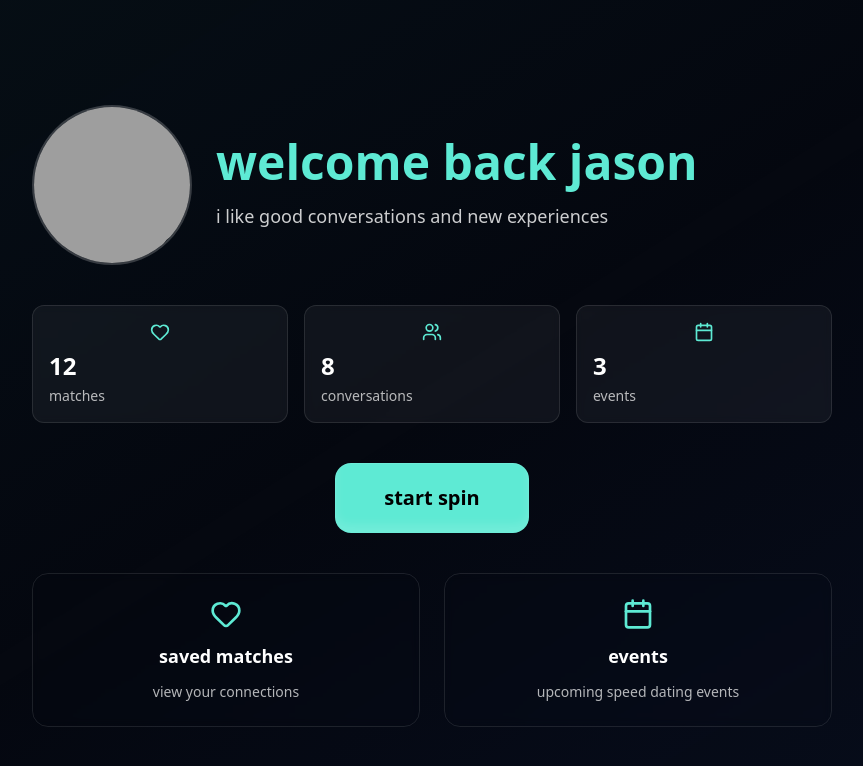
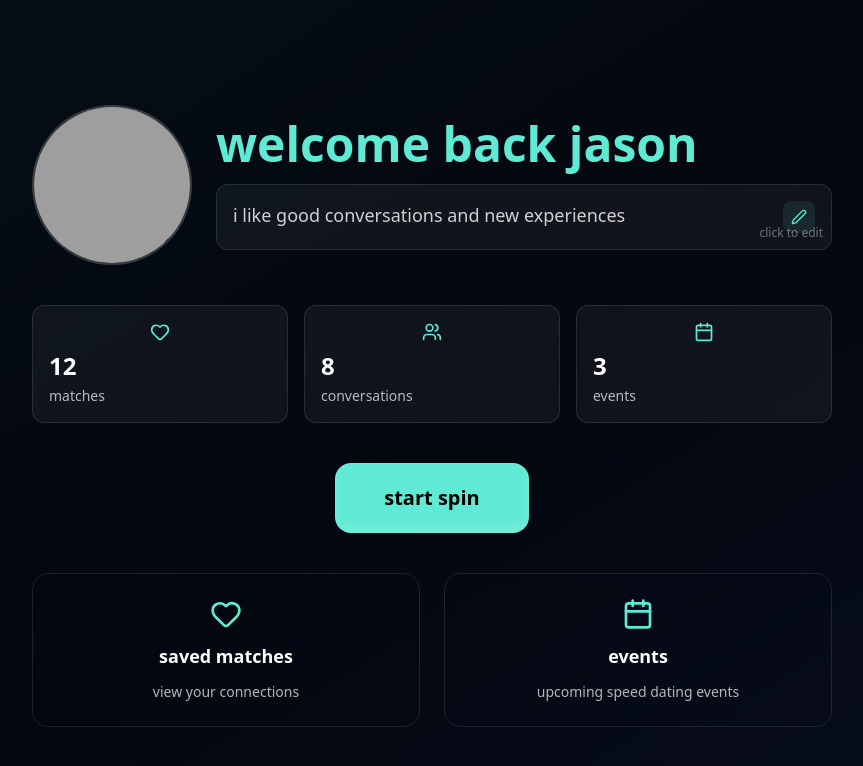
Before and after one commit to edward3099/speed, a Next.js app: page /dashboard in a window 1280 px wide. Shown: the top 766 px of the page, without its empty margins (208-1071 px from the left). Built offline with nearby package versions, Linux system fonts and the light colour scheme; grey boxes are pictures that could not be loaded.

Commit message:
Refactor: Improve editable bio UI and interactions
Co-authored-by: c6tsnfx68d <c6tsnfx68d@privaterelay.appleid.com>

```diff
--- a/src/components/ui/editable-bio.tsx
+++ b/src/components/ui/editable-bio.tsx
@@ -51,23 +51,35 @@ export function EditableBio({
     <div className={cn("relative", className)}>
       <AnimatePresence mode="wait">
         {!isEditing ? (
-          <motion.div
+          <motion.button
             key="display"
             initial={{ opacity: 0 }}
             animate={{ opacity: 1 }}
             exit={{ opacity: 0 }}
-            className="group relative"
+            onClick={() => setIsEditing(true)}
+            className="group relative w-full text-left p-4 rounded-xl bg-white/5 border border-white/10 hover:border-teal-300/50 hover:bg-white/10 transition-all duration-300"
+            whileHover={{ scale: 1.01 }}
+            whileTap={{ scale: 0.99 }}
           >
-            <p className="text-lg opacity-80 leading-relaxed max-w-2xl pr-8">
-              {bio || "no bio yet. click to add one..."}
-            </p>
-            <button
-              onClick={() => setIsEditing(true)}
-              className="absolute top-0 right-0 p-2 rounded-lg bg-white/5 hover:bg-white/10 opacity-0 group-hover:opacity-100 transition-all"
-            >
-              <Edit2 className="w-4 h-4 text-teal-300" />
-            </button>
-          </motion.div>
+            <div className="flex items-start justify-between gap-4">
+              <p className="text-lg opacity-80 leading-relaxed flex-1">
+                {bio || (
+                  <span className="opacity-50 italic">
+                    no bio yet. click to add one...
+                  </span>
+                )}
+              </p>
+              <motion.div
+                className="flex-shrink-0 p-2 rounded-lg bg-teal-300/10 group-hover:bg-teal-300/20 transition-colors"
+                whileHover={{ scale: 1.1, rotate: 5 }}
+              >
+                <Edit2 className="w-4 h-4 text-teal-300" />
+              </motion.div>
+            </div>
+            <div className="absolute bottom-2 right-2 text-xs opacity-40 group-hover:opacity-60 transition-opacity">
+              click to edit
+            </div>
+          </motion.button>
         ) : (
           <motion.div
             key="editing"
```
